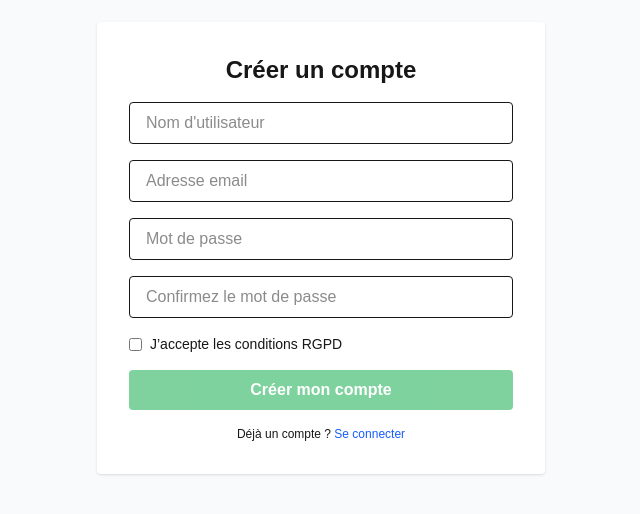
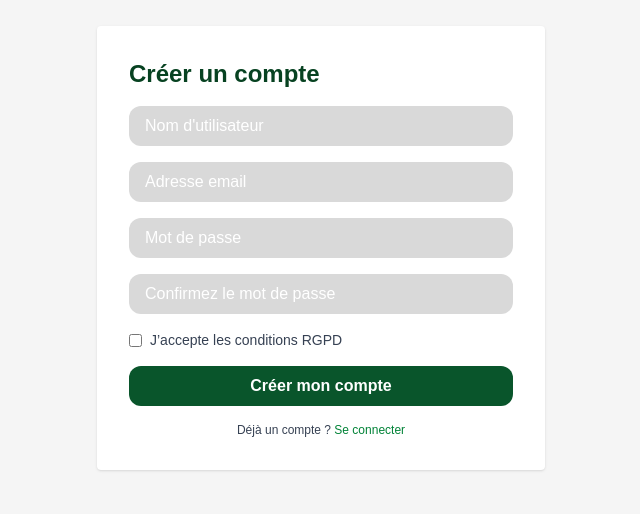
Before and after one commit to Dukent29/smart-gardening-front, a Next.js app: page /register in a window 1280 px wide. Shown: the part 152-666 px from the top of the page, without its empty margins (319-959 px from the left). Built offline with nearby package versions, Linux system fonts and the light colour scheme; no server answers.

Commit message:
Update login and register pages UI styles
Refined the visual appearance of the login and register pages by updating background colors, input styles, button colors, and text colors to use custom color codes and rounded elements. Removed BottomNav from the login page for a cleaner layout.

```diff
--- a/src/pages/login/index.jsx
+++ b/src/pages/login/index.jsx
@@ -2,7 +2,6 @@
 import { useState } from "react";
 import { useAuth } from "@/context/authContext";
 import { useRouter } from "next/router";
-import BottomNav from "@/components/BottomNav";
 
 export default function LoginPage() {
   const { login } = useAuth();
@@ -24,31 +23,31 @@ export default function LoginPage() {
 
   return (
 
-    <div className="min-h-screen flex items-center justify-center p-4">
-      <BottomNav />
+    <div className="min-h-screen flex items-center justify-center p-4 bg-[#F5F5F5]">
+
       <form onSubmit={handleLogin}
             className="bg-white p-6 rounded shadow w-full max-w-sm space-y-4">
-        <h1 className="text-xl font-bold">Connexion 🌿</h1>
+        <h1 className="text-xl font-bold text-[#074221]">Connexion </h1>
 
         {error && <p className="text-red-500">{error}</p>}
 
         <input
           type="email" placeholder="Email"
           value={email} onChange={(e) => setEmail(e.target.value)}
-          className="w-full border p-2 rounded"
+          className="w-full bg-[#D9D9D9] p-2 rounded-xl placeholder-[#fff]"
         />
         <input
           type="password" placeholder="Mot de passe"
           value={password} onChange={(e) => setPassword(e.target.value)}
-          className="w-full border p-2 rounded"
+          className="w-full bg-[#D9D9D9] p-2 rounded-xl placeholder-[#fff]"
         />
 
-        <button className="w-full bg-green-600 text-white py-2 rounded hover:bg-green-700">
+        <button className="w-full bg-[#0a5d2f] text-white py-2 rounded-xl hover:bg-green-700">
           Se connecter
         </button>
 
         {/* petit lien vers register */}
-        <p className="text-sm text-center">
+        <p className="text-sm text-center text-[#000]">
           Pas de compte ?{" "}
           <span
             className="text-green-700 cursor-pointer"
--- a/src/pages/register/index.jsx
+++ b/src/pages/register/index.jsx
@@ -43,9 +43,9 @@ export default function RegisterPage() {
   };
 
   return (
-    <div className="min-h-screen flex items-center justify-center bg-gray-50">
+    <div className="min-h-screen flex items-center justify-center bg-[#F5F5F5]">
       <form onSubmit={handleSubmit} className="bg-white p-8 rounded shadow w-full max-w-md space-y-4">
-        <h1 className="text-2xl font-bold text-center">Créer un compte</h1>
+        <h1 className="text-2xl font-bold  text-[#074221]">Créer un compte</h1>
 
         {error && <p className="text-red-500 text-sm">{error}</p>}
 
@@ -54,7 +54,7 @@ export default function RegisterPage() {
           value={form.username}
           onChange={handleChange}
           placeholder="Nom d'utilisateur"
-          className="w-full border px-4 py-2 rounded"
+          className="w-full bg-[#D9D9D9] placeholder-[#fff] rounded-xl px-4 py-2"
           required
         />
         <input
@@ -63,7 +63,7 @@ export default function RegisterPage() {
           value={form.email}
           onChange={handleChange}
           placeholder="Adresse email"
-          className="w-full border px-4 py-2 rounded"
+          className="w-full bg-[#D9D9D9] placeholder-[#fff] rounded-xl px-4 py-2 "
           required
         />
         <input
@@ -72,7 +72,7 @@ export default function RegisterPage() {
           value={form.password}
           onChange={handleChange}
           placeholder="Mot de passe"
-          className="w-full border px-4 py-2 rounded"
+          className="w-full bg-[#D9D9D9] placeholder-[#fff] rounded-xl px-4 py-2 "
           required
         />
 
@@ -80,19 +80,19 @@ export default function RegisterPage() {
         name="confirmPassword"
         type="password"
         placeholder="Confirmez le mot de passe"
-        className="w-full border px-4 py-2 rounded"
+        className="w-full bg-[#D9D9D9] placeholder-[#fff] rounded-xl px-4 py-2 "
         value={form.confirmPassword}
         onChange={handleChange}
         required
         />
 
-        <label className="flex items-center text-sm">
+        <label className="flex items-center text-sm text-gray-700">
           <input
             name="rgpd"
             type="checkbox"
             checked={form.rgpd}
             onChange={handleChange}
-            className="mr-2"
+            className="mr-2 "
           />
           J’accepte les conditions RGPD
         </label>
@@ -100,14 +100,14 @@ export default function RegisterPage() {
         <button
           type="submit"
           disabled={!form.rgpd || loading}
-          className="w-full bg-green-600 hover:bg-green-700 text-white font-semibold py-2 px-4 rounded disabled:opacity-50"
+          className="w-full bg-[#09552b] rounded-xl hover:bg-green-700 text-white font-semibold py-2 px-4 "
         >
           {loading ? "Création…" : "Créer mon compte"}
         </button>
 
-        <p className="text-xs text-center">
+        <p className="text-xs text-center text-gray-700">
           Déjà un compte ?{" "}
-          <a href="/auth/Login" className="text-blue-600 hover:underline">
+          <a href="/auth/Login" className="text-green-700 hover:underline">
             Se connecter
           </a>
         </p>
```
